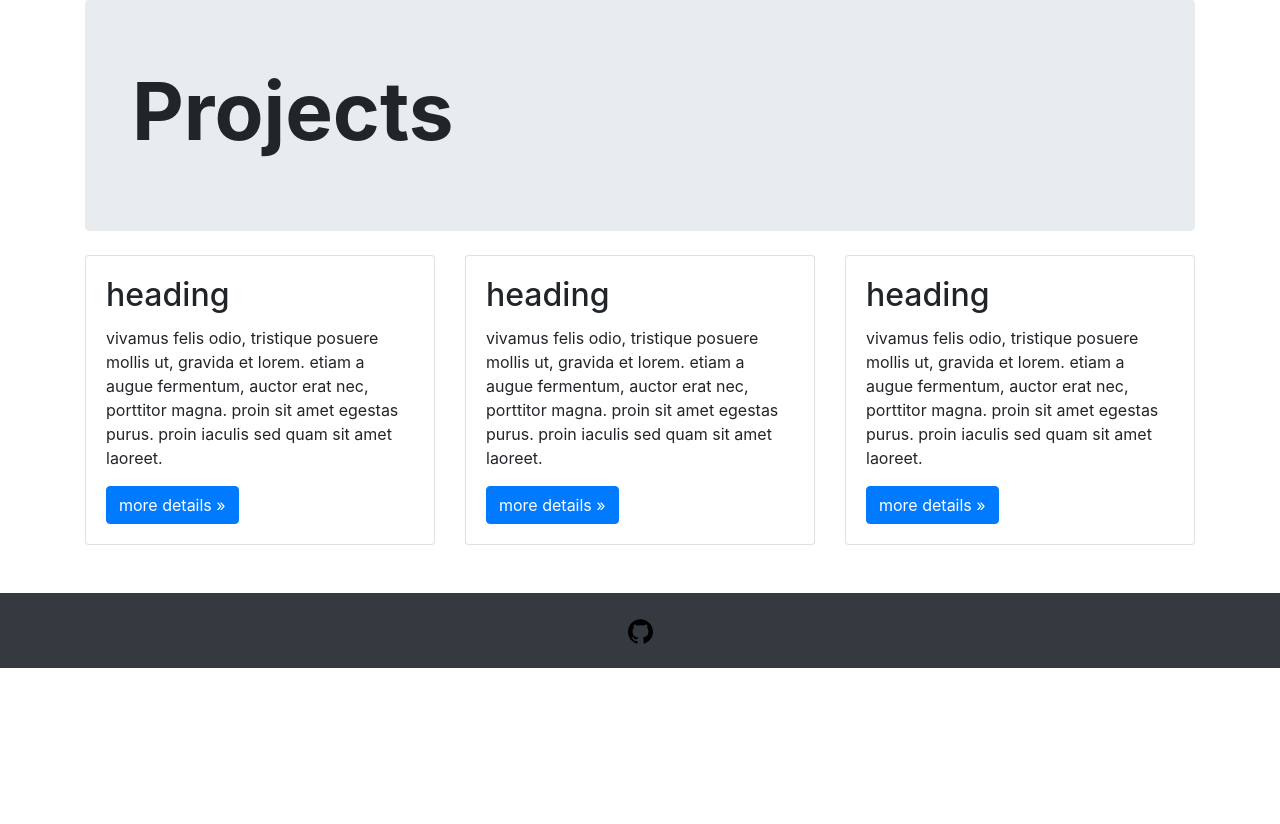
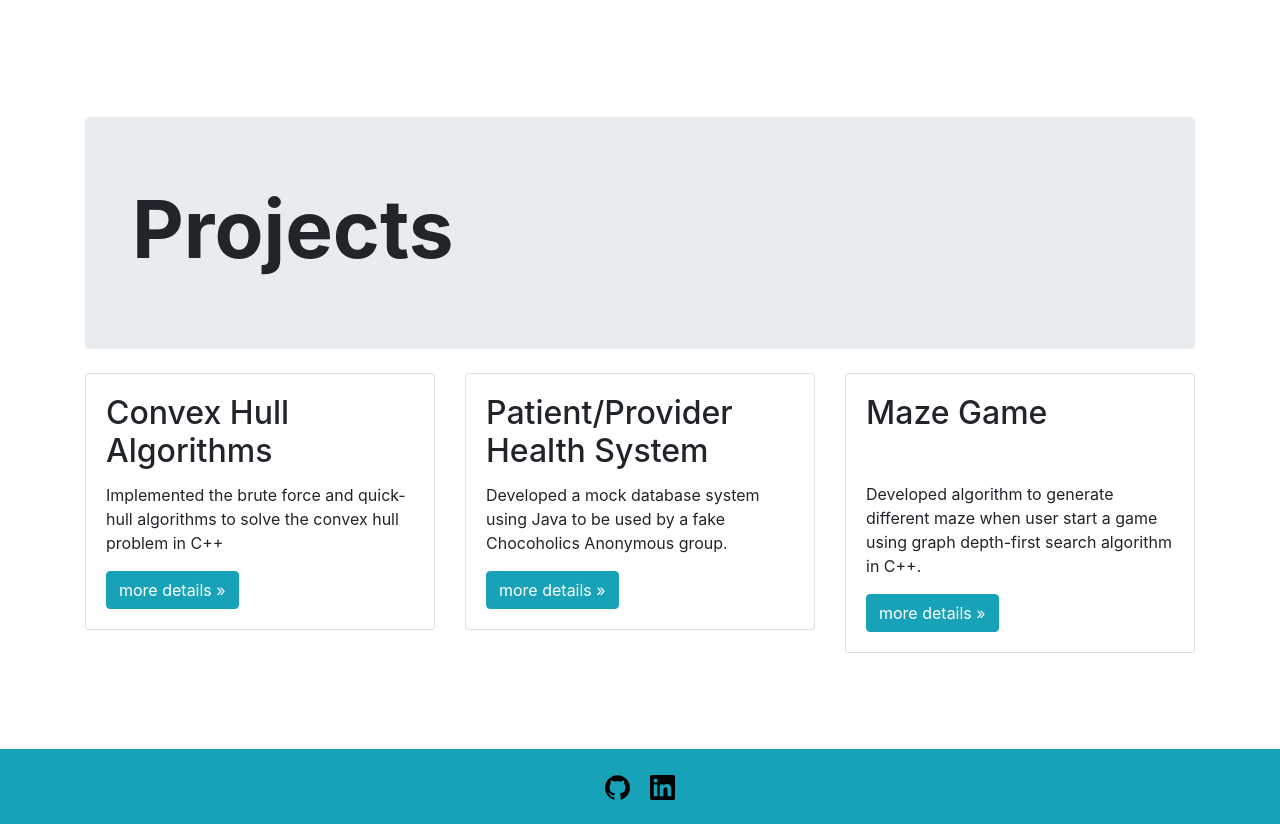
Before and after one commit to tnguyen6106/tnguyen6106.github.io, a plain HTML site: page index.html in a window 1280 px wide. Shown: the part 814-1638 px from the top of the page. Before the commit the page ends 1482 px from the top, so only its background shows below. Drawn offline with nearby package versions, Linux system fonts and the light colour scheme.

Commit message:
Fixed formats and added more contact info

```diff
--- a/features.css
+++ b/features.css
@@ -24,7 +24,8 @@ div.jumbotron {
 }
 
 .content_projects {
-    margin-top: 50px;
+    background-color: white;
+    padding: 8rem 0 3rem 0;
 }
 
 .card {
@@ -34,6 +35,9 @@ div.jumbotron {
     /*padding-right: -100px;*/
 }
 
+.card-body {
+    position: relative;
+}
 .card-footer {
     background:0%;
     border-top: 0%;
@@ -46,7 +50,7 @@ div.jumbotron {
 .footer__icon {
     border-radius: 5px;
     height: 25px;
-    /*margin: 1em;*/
+    margin: 8px;
     /*text-align: center;
     display: block*/
 }
@@ -54,6 +58,7 @@ div.jumbotron {
 .github__icon {
     height: 25px;
     width: 25px;
+    /*margin: 0px;*/
     /*display: block;*/
     text-align: center;
 }
@@ -78,6 +83,10 @@ body {
 .make_bold {
     font-weight: bold;
 }
+
+/*#navigation-bar {
+    background-color: #e3f2fd;
+}*/
 /*.card-body#heading1 {
     margin-left: 15px;
 }
--- a/index.html
+++ b/index.html
@@ -14,20 +14,22 @@
 
   </head>
 	<body data-spy="scroll" data-target="#navigation-bar" data-offset="50">
-		<nav id="navigation-bar" class="navbar navbar-expand-md navbar-dark bg-dark fixed-top">
-				<a class="navbar-brand" href="#">hello world</a>
+		<nav id="navigation-bar" class="navbar navbar-expand-md navbar-dark bg-info fixed-top">
+				<a class="navbar-brand" href="#">Welcome</a>
 				<div class="navbar-collapse">
-					<ul class="navbar-nav">
-						<li class="nav-item active"><a class="nav-link" href="#">home</a></li>
-						<li class="nav-item"><a href="#" class="nav-link">about</a></li>
-						<li class="nav-item"><a href="#" class="nav-link">contact</a></li>
-					</ul>
+					<!--<ul class="navbar-nav">
+						<li class="nav-item"><a href="#about" class="nav-link">About</a></li>
+						<li class="nav-item"><a href="#projects" class="nav-link">Projects</a></li>
+						<li class="nav-item"><a href="#" class="nav-link">Contact</a></li>
+					</ul>-->
 
 					<ul class="navbar-nav ml-auto">
-						<li class="nav-item"><a href="#" class="nav-link">register</a></li>
-						<li class="nav-item"><a href="#" class="nav-link">login</a></li>
+						<!--<li class="nav-item"><a href="#" class="nav-link">register</a></li>
+            <li class="nav-item"><a href="#" class="nav-link">login</a></li>-->
+            <li class="nav-item"><a href="#about" class="nav-link">About</a></li>
+						<li class="nav-item"><a href="#projectsSection" class="nav-link">Projects</a></li>
+						<li class="nav-item"><a href="#contacts" class="nav-link">Contact</a></li>
 					</ul>
-				</div>
     </nav>
     <!--Page Contents-->
 
@@ -35,7 +37,7 @@
     <div class="container">
       <section class="about_container" id="about">
         <div class="container-fluid">
-          <h1 class="about_title">About me</h1>
+          <h1 class="about_title">Thong Nguyen</h1>
           <p>Aspiring Software Developer</p>
           <div class="about_description">
             <p>
@@ -50,7 +52,7 @@
       </section>
     </div>
     <hr>
-    <div class="container">
+    <div class="container" id="projectsSection">
       <section class="content_projects" id="projects">
         <div class="jumbotron jumbotron-fluid my-4">
           <div class="container mr-auto">
@@ -62,26 +64,31 @@
           <div class="col-sm-4">
             <div class="card">
               <div class="card-body">
-                <h2 class="card-title">heading</h2>
-                <p class="card-text">vivamus felis odio, tristique posuere mollis ut, gravida et lorem. etiam a augue fermentum, auctor erat nec, porttitor magna. proin sit amet egestas purus. proin iaculis sed quam sit amet laoreet.</p>
-                <a href="" class="btn btn-primary">more details &raquo;</a>
+                <h2 class="card-title">Convex Hull Algorithms</h2>
+                <p class="card-text">Implemented the brute force and quick-hull algorithms to solve the convex hull problem in C++</p>
+                <a href="" class="btn btn-info">more details &raquo;</a>
               </div>
             </div>
           </div>
           <div class="col-sm-4">
             <div class="card">
               <div class="card-body">
-                <h2 class="card-title">heading</h2>
-                <p class="card-text">vivamus felis odio, tristique posuere mollis ut, gravida et lorem. etiam a augue fermentum, auctor erat nec, porttitor magna. proin sit amet egestas purus. proin iaculis sed quam sit amet laoreet.</p>
-                <a href="" class="btn btn-primary">more details &raquo;</a>
+                <h2 class="card-title">Patient/Provider Health System</h2>
+                <p class="card-text">
+                  Developed a mock database system using Java to be used by a fake Chocoholics Anonymous group.
+                </p>
+                <a href="" class="btn btn-info">more details &raquo;</a>
               </div>
             </div>
           </div><div class="col-sm-4">
             <div class="card">
               <div class="card-body">
-                <h2 class="card-title">heading</h2>
-                <p class="card-text">vivamus felis odio, tristique posuere mollis ut, gravida et lorem. etiam a augue fermentum, auctor erat nec, porttitor magna. proin sit amet egestas purus. proin iaculis sed quam sit amet laoreet.</p>
-                <a href="" class="btn btn-primary">more details &raquo;</a>
+                <h2 class="card-title" style="margin-bottom: 50px;">Maze Game</h2>
+                <p class="card-text">
+                  Developed algorithm to generate different maze when user start a game using graph depth-first search
+                  algorithm in C++.
+                </p>
+                <a href="" class="btn btn-info">more details &raquo;</a>
               </div>
             </div>
           </div>
@@ -90,13 +97,18 @@
       </section>
     </div>
     <!--Container-->
-    <footer class="py-4 bg-dark">
-      <div class="container text-center">
-        <a href="https://github.com/tnguyen6106" target="_blank" rel="noopener" class="footer__icon">
-          <img src="../tnguyen6106.github.io/assets/github.svg" alt="github" class="github__icon">
-        </a>
-      </div>
-    </footer>
+    <section id="contacts">
+      <footer class="py-4 bg-info">
+        <div class="container text-center">
+          <a href="https://github.com/tnguyen6106/tnguyen6106.github.io" target="_blank" rel="noopener" class="footer__icon">
+            <img src="../tnguyen6106.github.io/assets/github.svg" alt="github" class="github__icon">
+          </a>
+          <a href="https://www.linkedin.com/in/tnguyen6106/" target="_blank" rel="noopener" class="footer__icon">
+            <img src="../tnguyen6106.github.io/assets/linkedin.svg" alt="linkedin" class="github__icon">
+          </a>
+        </div>
+      </footer>
+    </section>
 
 	</body>
 </html>
```
Also changed, not shown: assets/linkedin.svg (added).
